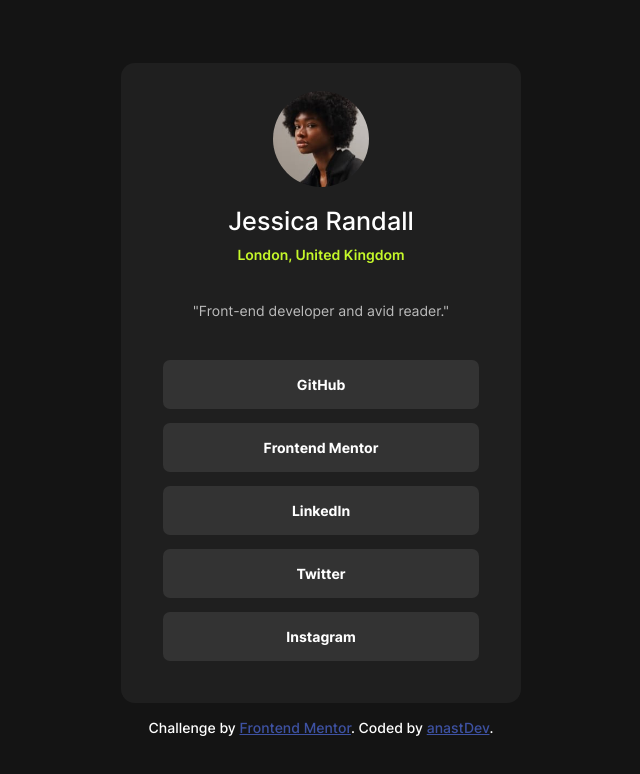
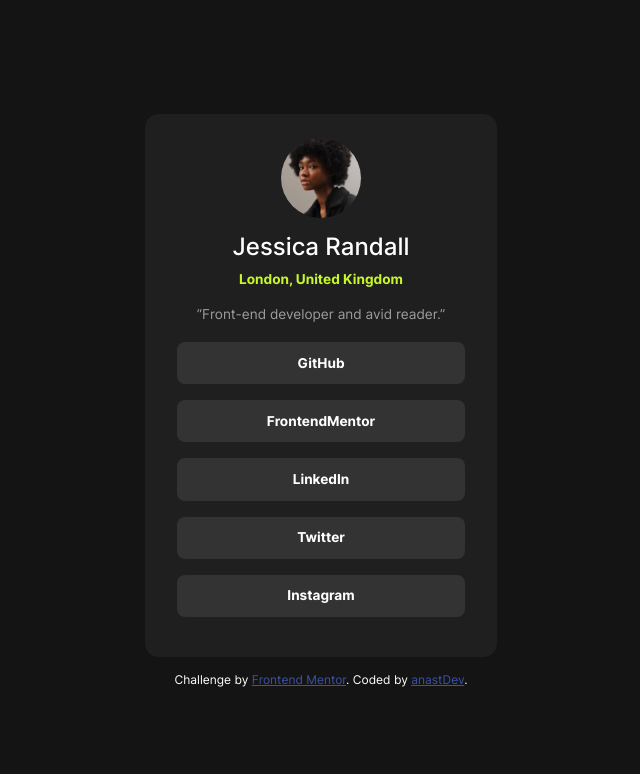
Before and after one commit to anastDev/Social-Links, a plain HTML site: page index.html in a window 1280 px wide. Shown: the whole page, without its empty margins (319-959 px from the left). Drawn offline with nearby package versions, Linux system fonts and the light colour scheme.

Commit message:
html and css changes
Changed some major things so that the code is more accessible and reusable. I also tried to improve the readability.

```diff
--- a/index.css
+++ b/index.css
@@ -3,8 +3,8 @@
   src: url("./assets/fonts/Inter-VariableFont_slnt\,wght.ttf");
 }
 
-* {
-  font-size: 14px;
+:root {
+  /* Colors */
   --primary-color: hsl(75, 94%, 57%);
   --text-color: hsl(0, 0%, 100%);
   --text-color--transparent: hsla(0, 0%, 100%, 0.7);
@@ -12,72 +12,99 @@
   --card-color: hsl(0, 0%, 12%);
   --secondary-card-color: hsl(0, 0%, 20%);
   --attribution-color: hsl(228, 45%, 44%);
+
+  /* Typography */
+  --font-size-main: 1.5rem;
+  --font-size-secondary: 0.85rem;
+  --font-size-footer: 0.75rem;
+  --font-weight-bold: 700;
+  --font-weight-regular: 400;
+  --line-height-normal: 1.1;
+
+  /* Border radius */
+  --card-radius: 0.85rem;
+  --btn-radius: 0.5rem;
+  --img-radius: 50%;
+
+  /* Spacing */
+  --margin-bottom: 1rem;
+}
+* {
   margin: 0;
   padding: 0;
   font-family: "Inter", sans-serif;
+  box-sizing: border-box;
+}
+
+html {
+  height: 100%;
 }
 
 body {
-  height: 100vh;
   background-color: var(--background-color);
+  line-height: var(--line-height-normal);
+  -webkit-font-smoothing: antialiased;
+  height: 100%;
   display: flex;
   flex-direction: column;
+  justify-content: center;
   align-items: center;
-  justify-content: center;
+}
+
+h1 {
+  line-height: var(--line-height-normal);
 }
 
 .card {
   border: none;
-  width: 50vh;
-  height: 80vh;
+  width: 100%;
   background-color: var(--card-color);
-  padding: 2rem 3rem;
-  margin-bottom: 1rem;
-  border-radius: 1rem;
+  padding: 1.5rem 2rem;
+  border-radius: var(--card-radius);
   display: flex;
   align-items: center;
+  max-width: 440px;
 }
 
-.card-img-top {
-  width: 12vh;
-  height: 12vh;
-  max-width: 100px;
-  max-height: 100px;
-  border-radius: 50%;
+.profile-pic {
+  width: 30%;
+  max-width: 80px;
+  max-height: 80px;
+  border-radius: var(--img-radius);
   object-fit: cover;
   overflow: hidden;
+  margin-bottom: var(--margin-bottom);
 }
 
 .card-title {
   color: var(--text-color);
-  font-size: 1.8rem;
-  margin-top: 1.4rem;
+  font-size: var(--font-size-main);
 }
 
 .tag-location {
   color: var(--primary-color);
-  font-size: 1rem;
-  font-weight: 600;
+  font-size: var(--font-size-secondary);
+  font-weight: var(--font-weight-bold);
 }
 
 .card-body {
   color: var(--text-color--transparent);
-  display: flex;
-  align-items: center;
-  font-weight: 400;
-  font-size: 1rem;
+  opacity: 0.8;
+  font-size: var(--font-size-secondary);
+  overflow-wrap: break-word;
 }
 
 .tag-social-link {
   color: var(--text-color);
   background-color: var(--secondary-card-color);
   width: 100%;
-  font-size: 1rem;
-  font-weight: 700;
+  font-size: var(--font-size-secondary);
+  font-weight: var(--font-weight-bold);
   display: flex;
   justify-content: center;
-  padding: 1rem;
-  border-radius: 0.5rem;
+  padding: 0.85rem;
+  margin-bottom: var(--margin-bottom);
+  border-radius: var( --btn-radius);
 }
 
 .tag-social-link:hover,
@@ -85,12 +112,14 @@ body {
   background-color: var(--primary-color);
   color: var(--background-color);
   cursor: pointer;
+  text-decoration: none;
 }
 
 .attribution {
+  margin-top: var(--margin-bottom);
   color: var(--text-color);
-  font-size: 1rem;
-  font-weight: 500;
+  font-size: var(--font-size-footer);
+  font-weight: var(--font-weight-regular);
 }
 
 .attribution a {
@@ -98,37 +127,18 @@ body {
   text-decoration: underline;
 }
 
-@media (max-width: 375px) {
-  .card {
-    width: 50vh;
+@media screen and (max-width:375px) {
+  .card{
+    max-width: 320px;
     padding: 1rem 2rem;
-    height: auto;
-  }
-
-  .card-img-top {
-    width: 10vh;
-    height: 10vh;
-  }
-
-  .card-title {
-    font-size: 1.4rem;
-  }
-
-  .tag-location {
-    font-size: 0.8rem;
   }
 
   .card-body {
-    padding: 0 1rem 1rem 1rem;
     font-size: 0.8rem;
+    padding: 1rem 0.5rem;
   }
 
   .tag-social-link {
     font-size: 0.8rem;
   }
-
-  .attribution,
-  .attribution a {
-    font-size: 0.8rem;
-  }
 }
--- a/index.html
+++ b/index.html
@@ -25,16 +25,16 @@
         <img
           src="./assets/images/avatar-jessica.jpeg"
           alt="profile-pic"
-          class="card-img-top"
+          class="profile-pic"
         />
         <h1 class="card-title">Jessica Randall</h1>
-        <h4 class="tag-location">London, United Kingdom</h4>
-        <h5 class="card-body">"Front-end developer and avid reader."</h5>
-        <p class="tag-social-link">GitHub</p>
-        <p class="tag-social-link">Frontend Mentor</p>
-        <p class="tag-social-link">LinkedIn</p>
-        <p class="tag-social-link">Twitter</p>
-        <p class="tag-social-link">Instagram</p>
+        <span class="tag-location">London, United Kingdom</span>
+        <q class="card-body">Front-end developer and avid reader.</q>
+        <a id="btn" class="tag-social-link" href="#">GitHub</a>
+        <a id="btn" class="tag-social-link" href="#">FrontendMentor</a>
+        <a id="btn" class="tag-social-link" href="#">LinkedIn</a>
+        <a id="btn" class="tag-social-link" href="#">Twitter</a>
+        <a id="btn" class="tag-social-link" href="#">Instagram</a>
       </div>
     </main>
     <footer>
```
